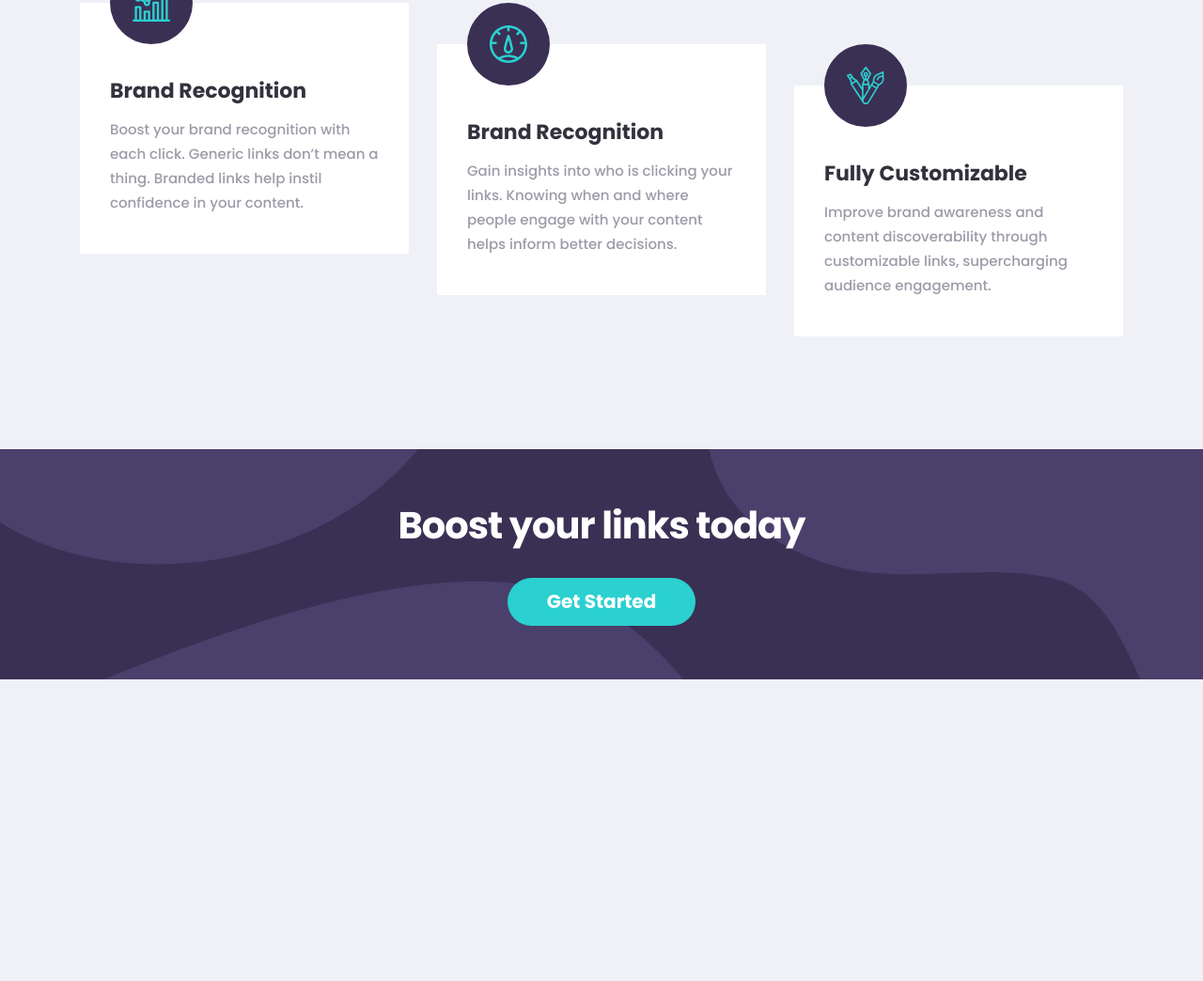
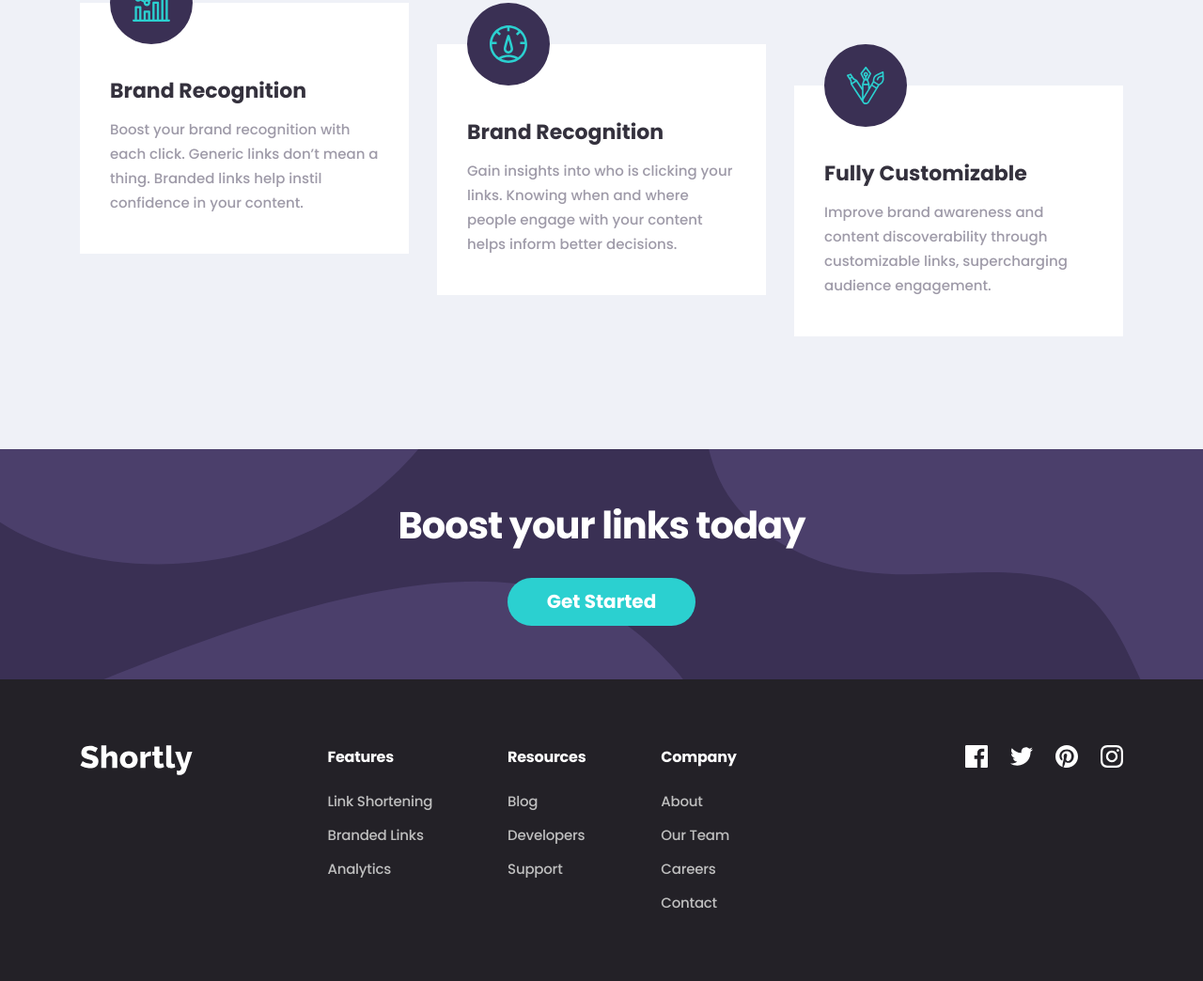
Before and after one commit to jurabek10/shortly, a plain HTML site: page index.html in a window 1280 px wide. Shown: the part 1246-2290 px from the top of the page at 94% size. Before the commit the page ends 1969 px from the top, so only its background shows below. Drawn offline with Linux system fonts and the light colour scheme.

Commit message:
Add site-footer and finish the project

```diff
--- a/css/styles.css
+++ b/css/styles.css
@@ -50,6 +50,10 @@ img {
     border-radius: 28px;
     color: #fff;
     font-weight: 700;
+}
+
+.button:hover {
+    opacity: 0.6;
 }
 
 .button-sign-up {
@@ -136,6 +140,10 @@ main {
     color: var(--main-color);
 }
 
+.sitenav__link:hover {
+    color: var(--title-color);
+}
+
 .toggler-wrapper {
     display: flex;
     align-items: center;
@@ -162,7 +170,7 @@ main {
     background-position: left calc(50% + 500px) top;
 }
 
-.hero-container {
+.hero__container {
     display: flex;
     justify-content: space-between;
 }
@@ -344,3 +352,82 @@ main {
     line-height: 48px; /* 120% */
     letter-spacing: -1px;
 }
+
+
+/* SITE-FOOTER */
+.site-footer {
+    background-color: var(--foter-bg-color);
+}
+
+.site-footer__container {
+    display: flex;
+    justify-content: space-between;
+    padding-top: 70px;
+    padding-bottom: 70px;
+}
+
+.site-footer__logo {
+    display: block;
+}
+
+.site-footer__img {
+    width: 120px;
+    height: 32px;
+    object-fit: cover;
+}
+
+.site-footer__links--wrapper {
+    display: flex;
+    justify-content: space-between;
+    margin-right: 100px;
+}
+
+.site-footer__links:not(:last-child) {
+    margin-right: 80px;
+}
+
+.site-footer__heading {
+    margin-top: 0;
+    margin-bottom: 22px;
+    color: #FFF;
+    font-size: 16px;
+    font-style: normal;
+    font-weight: 700;
+    line-height: normal;
+    letter-spacing: -0.25px;
+}
+
+.site-footer__list {
+    padding: 0;
+    margin: 0;
+    list-style: none;
+}
+
+.site-footer__item:not(:last-child) {
+    margin-bottom: 10px;
+}
+
+.site-footer__link {
+    text-decoration: none;
+    color: var(--link-color);
+    font-style: normal;
+    line-height: normal;
+    letter-spacing: -0.234px;
+}
+
+.socials {
+    display: flex;
+    padding: 0;
+    margin: 0;
+    list-style: none;
+}
+
+.socials__item:not(:last-child) {
+    margin-right: 24px;
+}
+
+.socials__icon {
+    width: 24px;
+    height: 24px;
+    object-fit: contain;
+}
--- a/index.html
+++ b/index.html
@@ -21,7 +21,7 @@
     <header class="site-header">
         <div class="site-header__container container">
             <a class="site-header__logo" href="index.html">
-                <img class="site-header__img" src="img/Shortly.svg" alt="Site-header logo" width="120" height="32">
+                <img class="site-header__img" src="img/site-header-logo.svg" alt="Site-header logo" width="120" height="32">
             </a>
 
                 <nav class="sitenav">
@@ -43,7 +43,7 @@
     <main class="main-content">
         <!-- HERO -->
         <section class="hero">
-            <div class="hero-container container">
+            <div class="hero__container container">
                 <div class="hero__info">
                     <h2 class="hero__heading">More than just <br>shorter links</h2>
                     <p class="hero__text">Build your brand’s recognition and get detailed <br>insights on how your links are performing.</p>
@@ -115,6 +115,85 @@
     </main>
 
 
+    <!-- SITE-FOOTER -->
+    <footer class="site-footer">
+        <div class="site-footer__container container">
+            <a class="site-footer__logo" href="index.html">
+                <img class="site-footer__img" src="img/site-footer-logo.svg" alt="Site logo" width="120" height="32">
+            </a>
+
+            <div class="site-footer__links--wrapper">
+                <div class="site-footer__links">
+                    <h5 class="site-footer__heading">Features</h5>
+                    <ul class="site-footer__list">
+                        <li class="site-footer__item">
+                            <a class="site-footer__link" href="#">Link Shortening</a>
+                        </li>
+                        <li class="site-footer__item">
+                            <a class="site-footer__link" href="#">Branded Links</a>
+                        </li>
+                        <li class="site-footer__item">
+                            <a class="site-footer__link" href="#">Analytics</a>
+                        </li>
+                    </ul>
+                </div>
+                <div class="site-footer__links">
+                    <h5 class="site-footer__heading">Resources</h5>
+                    <ul class="site-footer__list">
+                        <li class="site-footer__item">
+                            <a class="site-footer__link" href="#">Blog</a>
+                        </li>
+                        <li class="site-footer__item">
+                            <a class="site-footer__link" href="#">Developers</a>
+                        </li>
+                        <li class="site-footer__item">
+                            <a class="site-footer__link" href="#">Support</a>
+                        </li>
+                    </ul>
+                </div>
+                <div class="site-footer__links">
+                    <h5 class="site-footer__heading">Company</h5>
+                    <ul class="site-footer__list">
+                        <li class="site-footer__item">
+                            <a class="site-footer__link" href="#">About</a>
+                        </li>
+                        <li class="site-footer__item">
+                            <a class="site-footer__link" href="#">Our Team</a>
+                        </li>
+                        <li class="site-footer__item">
+                            <a class="site-footer__link" href="#">Careers</a>
+                        </li>
+                        <li class="site-footer__item">
+                            <a class="site-footer__link" href="#">Contact</a>
+                        </li>
+                    </ul>
+                </div>
+            </div>
+
+            <ul class="site-footer__socials--list socials">
+                <li class="socials__item">
+                    <a class="socials__link" href="#" target="_blank">
+                        <img class="socials__icon" src="img/icon-facebook.svg" alt="Facebook" width="24" height="24">
+                    </a>
+                </li>
+                <li class="socials__item">
+                    <a class="socials__link" href="#" target="_blank">
+                        <img class="socials__icon" src="img/icon-twitter.svg" alt="Twitter" width="24" height="24">
+                    </a>
+                </li>
+                <li class="socials__item">
+                    <a class="socials__link" href="#" target="_blank">
+                        <img class="socials__icon" src="img/icon-pinterest.svg" alt="Pinterest" width="24" height="24">
+                    </a>
+                </li>
+                <li class="socials__item">
+                    <a class="socials__link" href="#" target="_blank">
+                        <img class="socials__icon" src="img/icon-instagram.svg" alt="Instagram" width="24" height="24">
+                    </a>
+                </li>
+            </ul>
+        </div>
+    </footer>
     <script src="js/main.js"></script>
 </body>
 </html>
```
Also changed, not shown: img/icon-facebook.svg (added), img/icon-instagram.svg (added), img/icon-pinterest.svg (added), img/icon-twitter.svg (added), img/site-footer-logo.svg (added), img/site-header-logo.svg (renamed from img/Shortly.svg).
